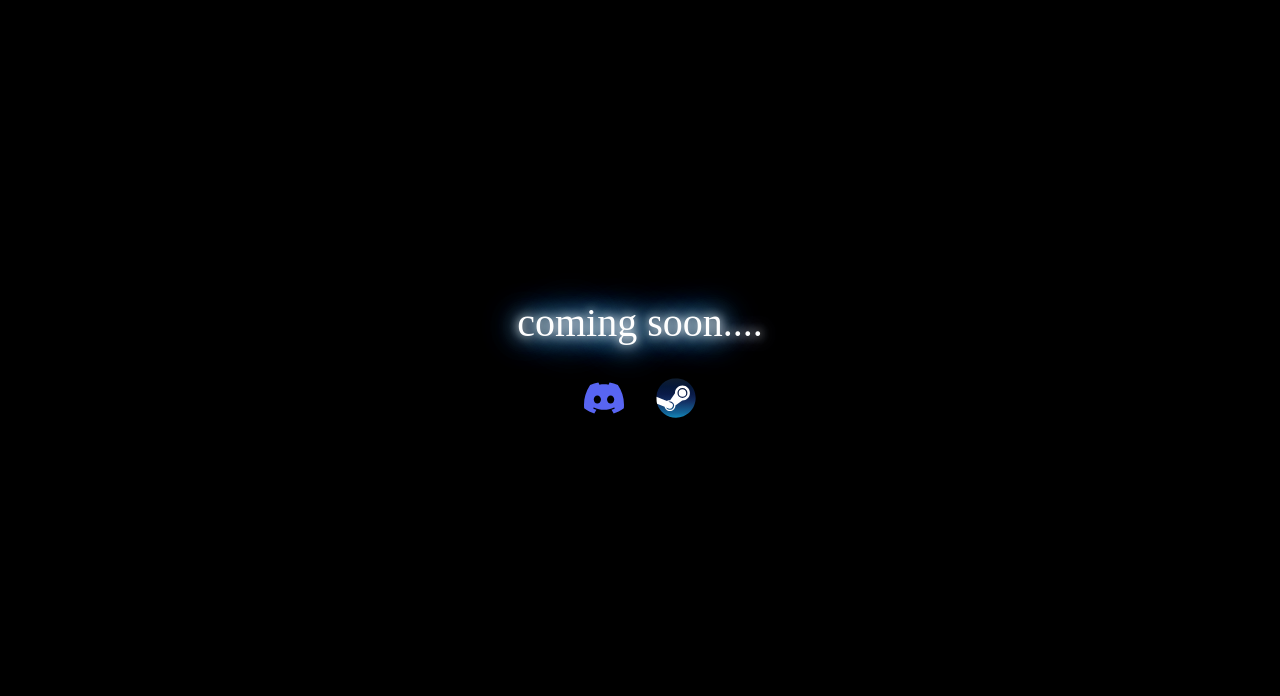
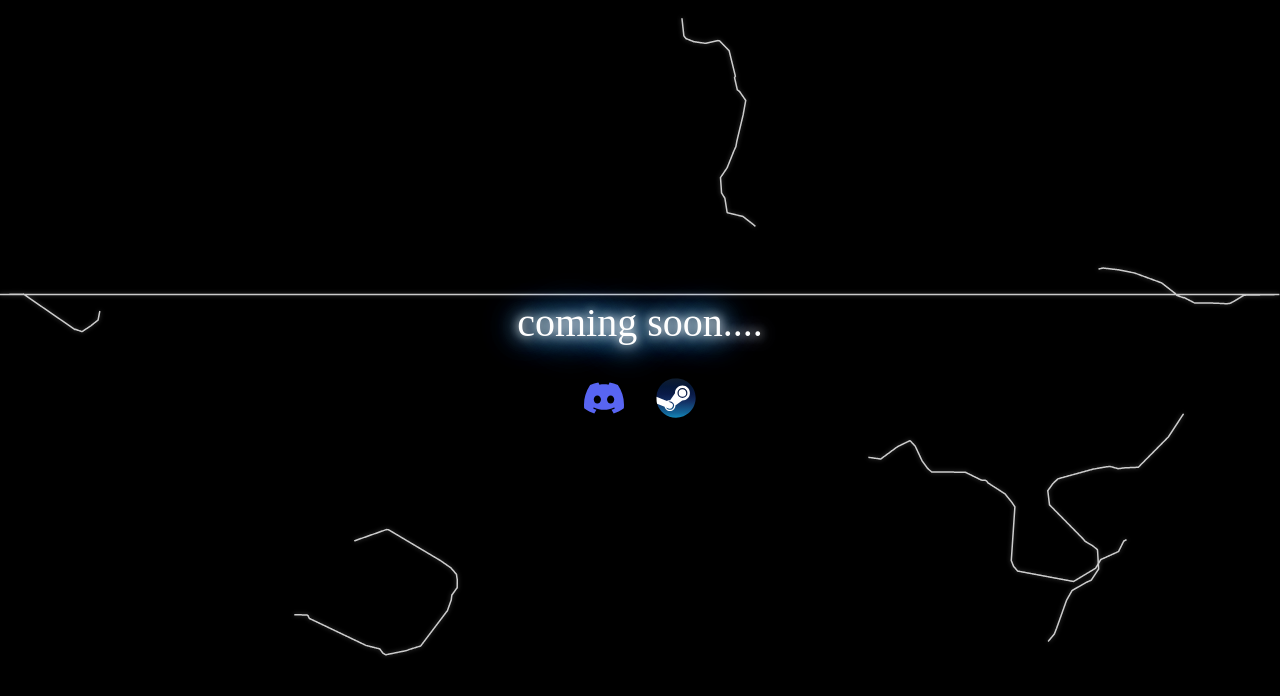
Before and after one commit to Entropy-Softworks/Entropy-Softworks.github.io, a React (Vite) app: page / in a window 1280 px wide. Shown: the top 696 px of the page. Built offline with nearby package versions, Linux system fonts and the light colour scheme.

Commit message:
Added logic to toggle line generation

```diff
--- a/src/App.jsx
+++ b/src/App.jsx
@@ -116,7 +116,7 @@ const EntropyLines = () => {
 
 function App() {
 // Flag to control the animation that generates lines
-const showLines = false;
+const showLines = true;
 
   return (
     <div className="app-container">
```
